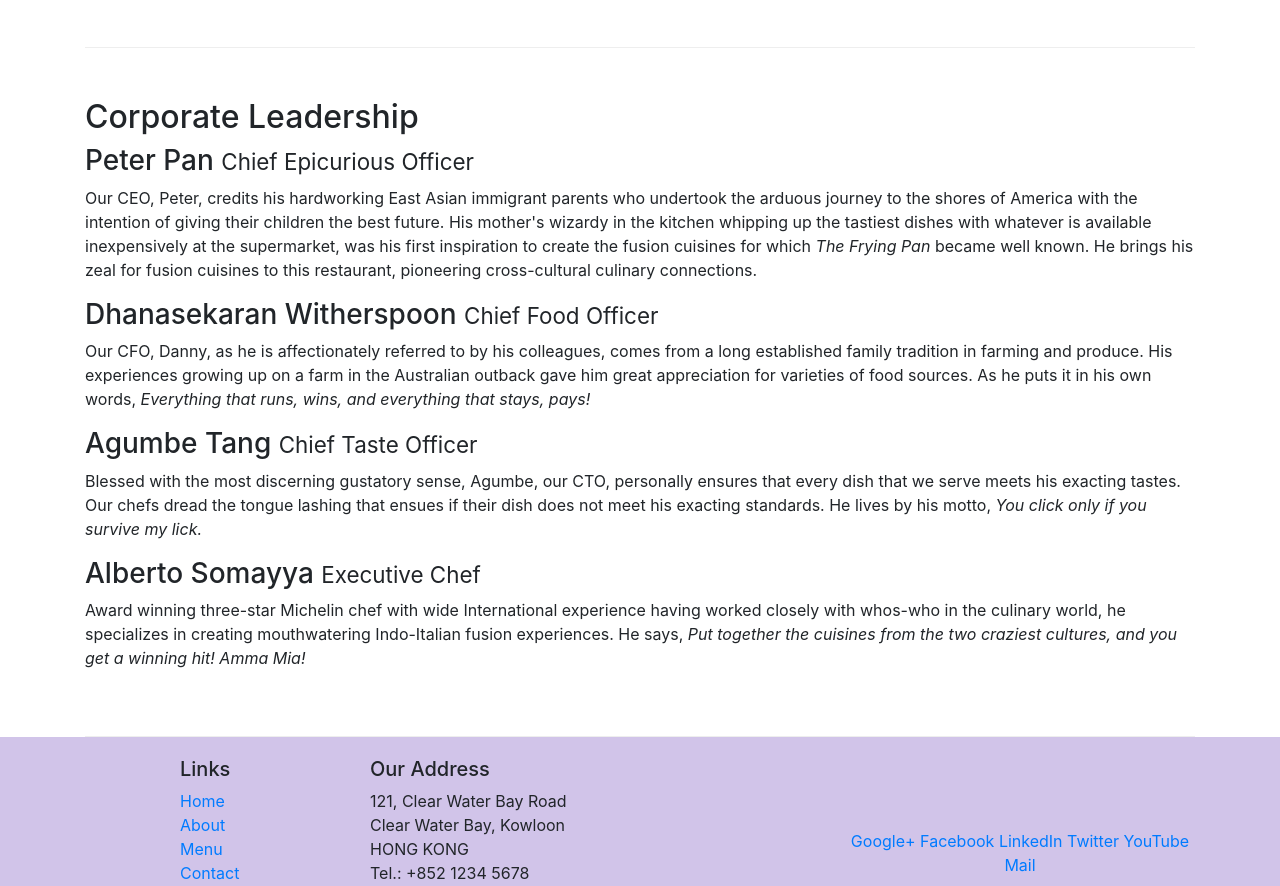
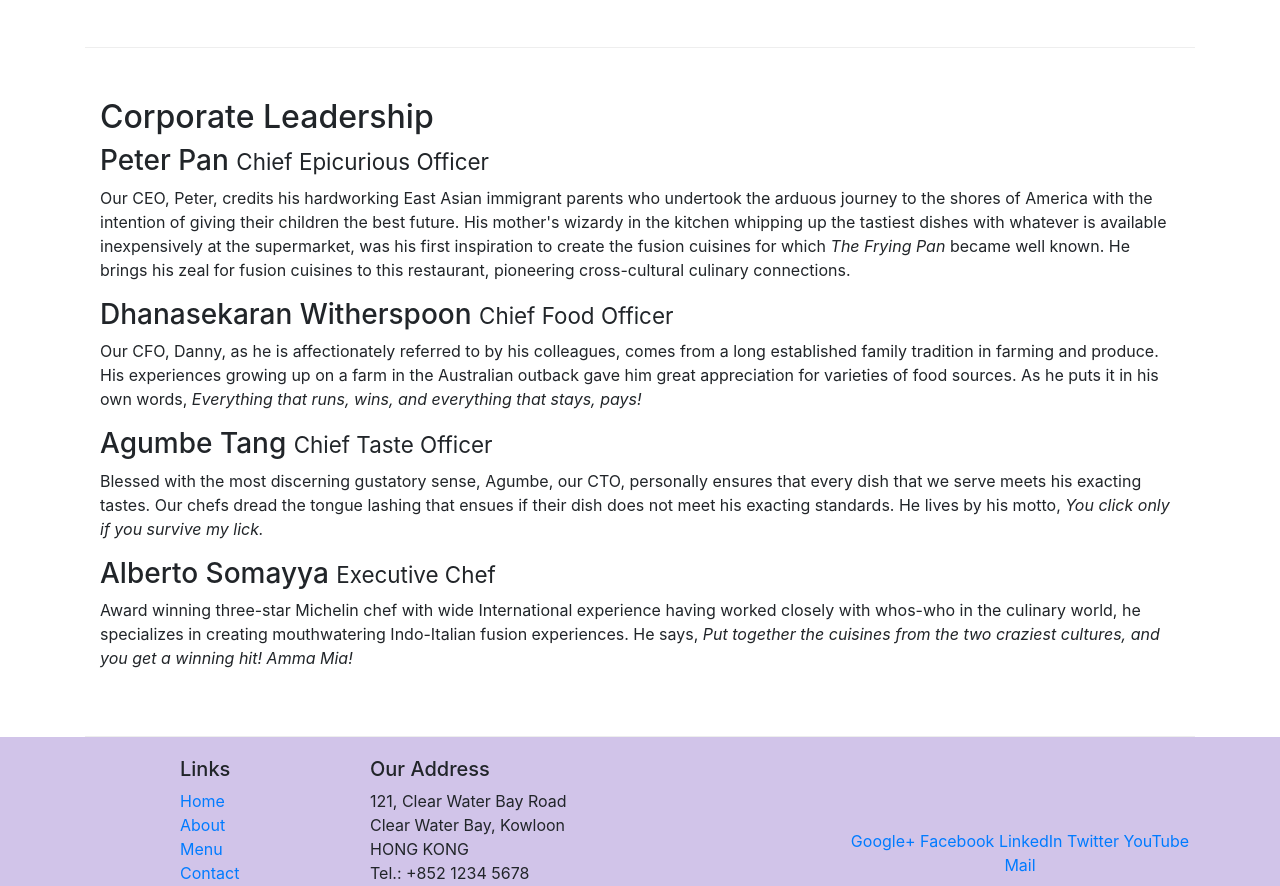
Before and after one commit to himanshu-mactavish/fullstackreact-Course1, a website: page aboutus.html in a window 1280 px wide. Shown: the part 703-1589 px from the top of the page. Drawn offline with nearby package versions, Linux system fonts and the light colour scheme.

Commit message:
Fixed aboutus to use col class in content

```diff
--- a/aboutus.html
+++ b/aboutus.html
@@ -49,7 +49,7 @@
 
 
         <div class="row row-content align-item-center">
-            <div class="d-xs-block">
+            <div class="col d-xs-block">
                 <h2>Corporate Leadership</h2>
                 <h3>Peter Pan <small>Chief Epicurious Officer</small></h3>
                 <p class="d-none d-sm-block">Our CEO, Peter, credits his hardworking East Asian immigrant parents who undertook the arduous journey to the shores of America with the intention of giving their children the best future. His mother's wizardy in the kitchen whipping up the tastiest dishes with whatever is available inexpensively at the supermarket, was his first inspiration to create the fusion cuisines for which <em>The Frying Pan</em> became well known. He brings his zeal for fusion cuisines to this restaurant, pioneering cross-cultural culinary connections.</p>
```
